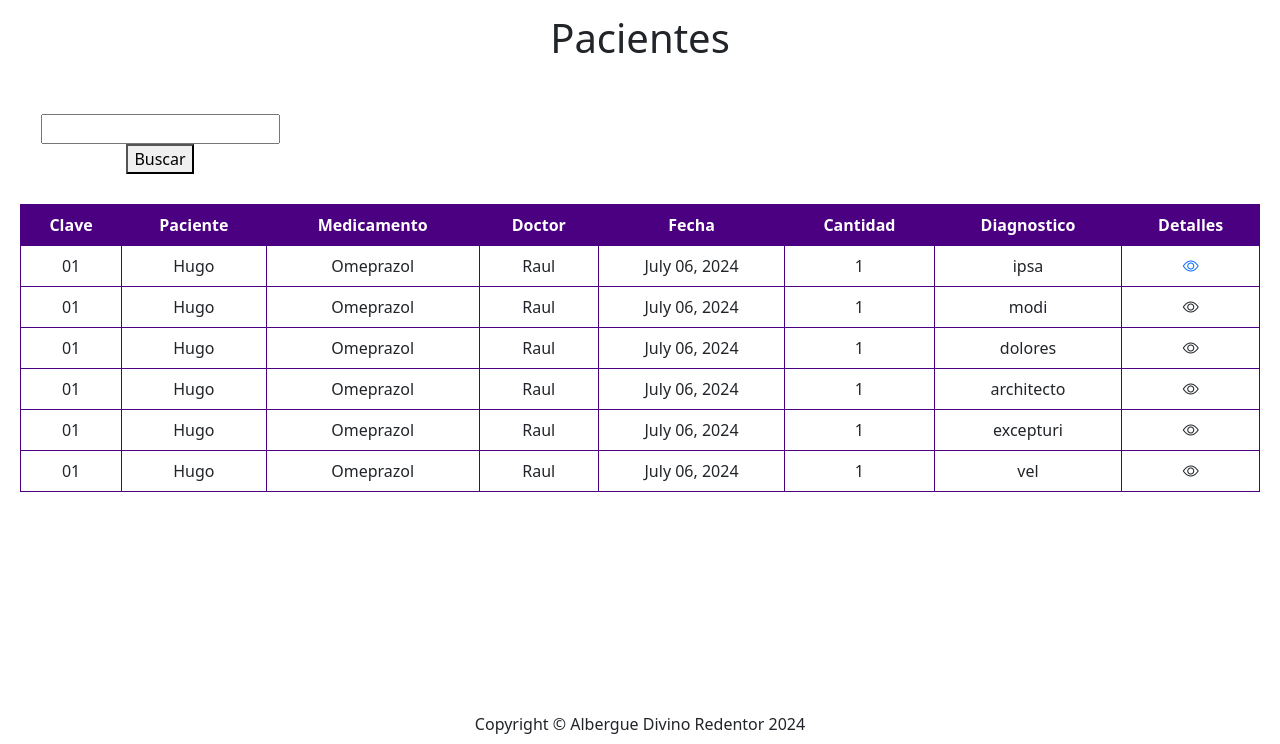
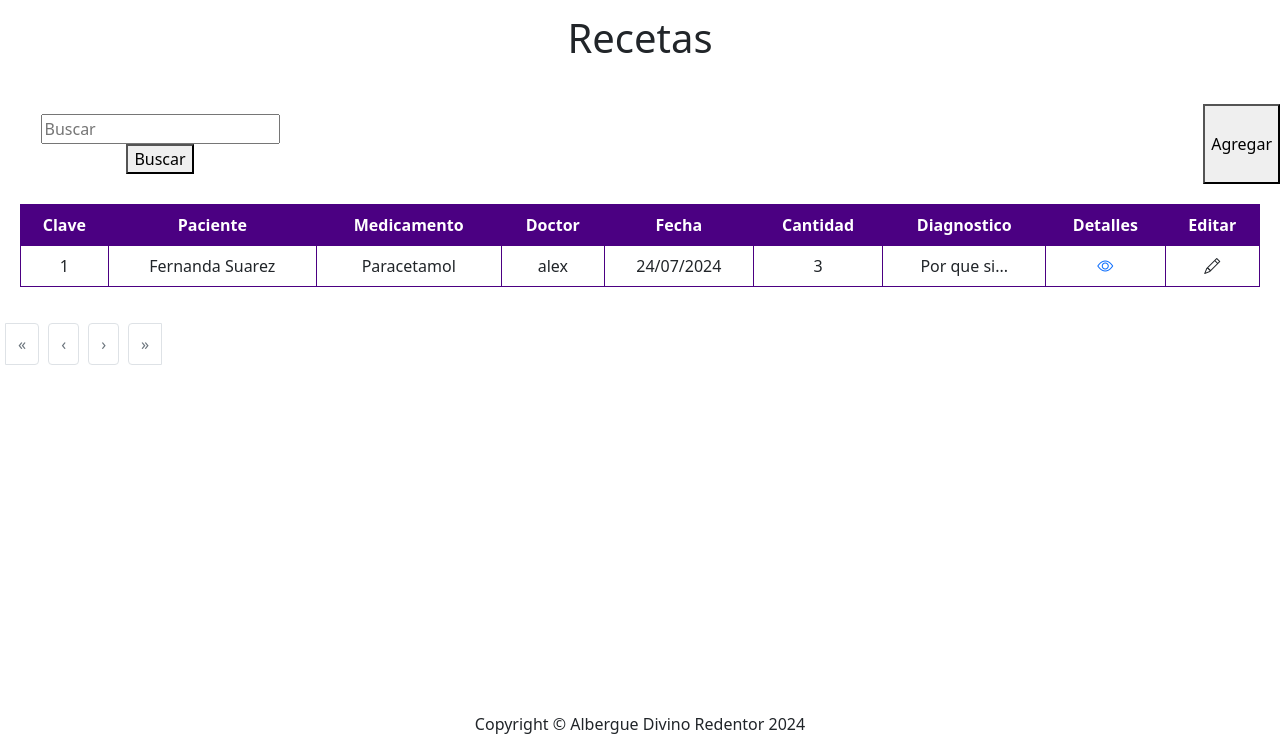
Before and after one commit to Chawder7/albergue_DR, a Django app: page /recetas/ in a window 1280 px wide. Shown: the part 56-800 px from the top of the page. Run offline with Django 5.2, Linux system fonts and the light colour scheme; data comes from the database, SQL or seed files in the repository; some libraries are stand-ins or nearby versions.

Commit message:
paginacion y tabla recetas

```diff
--- a/receta/templates/receta/viewRecetas.html
+++ b/receta/templates/receta/viewRecetas.html
@@ -3,14 +3,17 @@
 
 {% block contenido %}
 <div class="text-center" style= "padding:10px">
-    <h1>Pacientes </h1>
+    <h1>Recetas</h1>
 </div>
 <container class="container-table">
     <div class="container-button">
         <div class="box">
-    <input type="search">
-    <button  type="button">Buscar</button>
+            <form method="GET" action="{% url 'Recetas' %}">
+                <input type="search" name="busqueda" value="{{query}}" placeholder="Buscar">
+                <button  type="submit" class="button-search">Buscar</button>
+            </form>
         </div>
+        <button class="button-add">Agregar</button>
     </div>
     <div class= "container-table">
 <table class="table table-bordered border-purple text-center align-middle">
@@ -24,71 +27,69 @@
             <th>Cantidad</th>
             <th>Diagnostico</th>
             <th>Detalles</th>
+            <th>Editar</th>
         </tr>
     </thead>
     <tboody>
+        {% for receta in recetas  %}
         <tr>
-            <td>01</td>
-            <td>Hugo</td>
-            <td>Omeprazol</td>
-            <td>Raul</td>
-            <td>July 06, 2024</td>
-            <td>1</td>
-            <td>{% lorem 1 w random %}</td>
+            <td>{{receta.id}}</td>
+            <td>{{ receta.paciente.nombrePaciente }} {{ receta.paciente.apellidoPaciente }}</td>
+            <td>{{receta.medicamento}}</td>
+            <td>{{receta.doctor}}</td>
+            <td>{{receta.created|date:"d/m/Y"}}</td>
+            <td>{{receta.cantidad}}</td>
+            <td>{{receta.diagnostico|striptags|truncatechars:15}}...</td>
             <td><a href="{% url "infoReceta" %}"><i class = "bi bi-eye"></i></a></td>
+            <td><i class="bi bi-pencil"></i></td>
         </tr>
-        <tr>
-            <td>01</td>
-            <td>Hugo</td>
-            <td>Omeprazol</td>
-            <td>Raul</td>
-            <td>July 06, 2024</td>
-            <td>1</td>
-            <td>{% lorem 1 w random %}</td>
-            <td><i class = "bi bi-eye"></i></td>
-        </tr>
-        <tr>
-            <td>01</td>
-            <td>Hugo</td>
-            <td>Omeprazol</td>
-            <td>Raul</td>
-            <td>July 06, 2024</td>
-            <td>1</td>
-            <td>{% lorem 1 w random %}</td>
-            <td><i class = "bi bi-eye"></i></td>
-        </tr>
-        <tr>
-            <td>01</td>
-            <td>Hugo</td>
-            <td>Omeprazol</td>
-            <td>Raul</td>
-            <td>July 06, 2024</td>
-            <td>1</td>
-            <td>{% lorem 1 w random %}</td>
-            <td><i class = "bi bi-eye"></i></td>
-        </tr>
-        <tr>
-            <td>01</td>
-            <td>Hugo</td>
-            <td>Omeprazol</td>
-            <td>Raul</td>
-            <td>July 06, 2024</td>
-            <td>1</td>
-            <td>{% lorem 1 w random %}</td>
-            <td><i class = "bi bi-eye"></i></td>
-        </tr>
-        <tr>
-            <td>01</td>
-            <td>Hugo</td>
-            <td>Omeprazol</td>
-            <td>Raul</td>
-            <td>July 06, 2024</td>
-            <td>1</td>
-            <td>{% lorem 1 w random %}</td>
-            <td><i class = "bi bi-eye"></i></td>
-        </tr>
+        {% endfor %}
     </tboody>
 </table>
 </div>
+<div class="pagination-container">
+    <ul class="pagination-list">
+        {% if pacientes.has_previous %}
+            <li class="page-item">
+                <a class="page-link" href="?page=1{% if query %}&q={{ query }}{% endif %}">&laquo;</a>
+            </li>
+            <li class="page-item">
+                <a class="page-link" href="?page={{ pacientes.previous_page_number }}{% if query %}&q={{ query }}{% endif %}">&lsaquo;</a>
+            </li>
+        {% else %}
+            <li class="page-item disabled">
+                <span class="page-link">&laquo;</span>
+            </li>
+            <li class="page-item disabled">
+                <span class="page-link">&lsaquo;</span>
+            </li>
+        {% endif %}
+
+        {% for num in pacientes.paginator.page_range %}
+            {% if pacientes.number == num %}
+                <li class="page-item active">
+                    <span class="page-link">{{ num }}</span>
+                </li>
+            {% elif num > pacientes.number|add:-3 and num < pacientes.number|add:3 %}
+                <li class="page-item">
+                    <a class="page-link" href="?page={{ num }}{% if query %}&q={{ query }}{% endif %}">{{ num }}</a>
+                </li>
+            {% endif %}
+        {% endfor %}
+
+        {% if pacientes.has_next %}
+            <li class="page-item">
+                <a class="page-link" href="?page={{ pacientes.next_page_number }}{% if query %}&q={{ query }}{% endif %}">&rsaquo;</a>
+            </li>
+        {% else %}
+            <li class="page-item disabled">
+                <span class="page-link">&rsaquo;</span>
+            </li>
+            <li class="page-item disabled">
+                <span class="page-link">&raquo;</span>
+            </li>
+        {% endif %}
+    </ul>
+</div>
 </container>
 {% endblock  %}
--- a/receta/views.py
+++ b/receta/views.py
@@ -1,11 +1,30 @@
 from django.shortcuts import render
-
+from django.db.models import Q
+from django.core.paginator import Paginator, EmptyPage, PageNotAnInteger
 from receta.models import Receta
 
 # Create your views here.
 
 def viewReceta(request):
-    return render(request,"receta/viewRecetas.html")
+    query = request.GET.get('busqueda','')
+    recetas = Receta.objects.all()
+
+    if query:
+        recetas = recetas.filter(
+            Q(paciente__nombrePaciente__icontains=query) |
+            Q(doctor__username__icontains=query)
+        )
+
+    paginacion = Paginator(recetas,8)
+    pagina = request.GET.get('page')
+    try:
+        recetas = paginacion.page(pagina)
+    except PageNotAnInteger:
+        recetas = paginacion.page(1)
+    except EmptyPage:
+        recetas = paginacion.page(paginacion.num_pages)
+
+    return render(request,"receta/viewRecetas.html",{'recetas':recetas, 'query':query})
 
 def recetaDetalles(request):
     return render(request, "receta/viewRecetasInfo.html")
```
